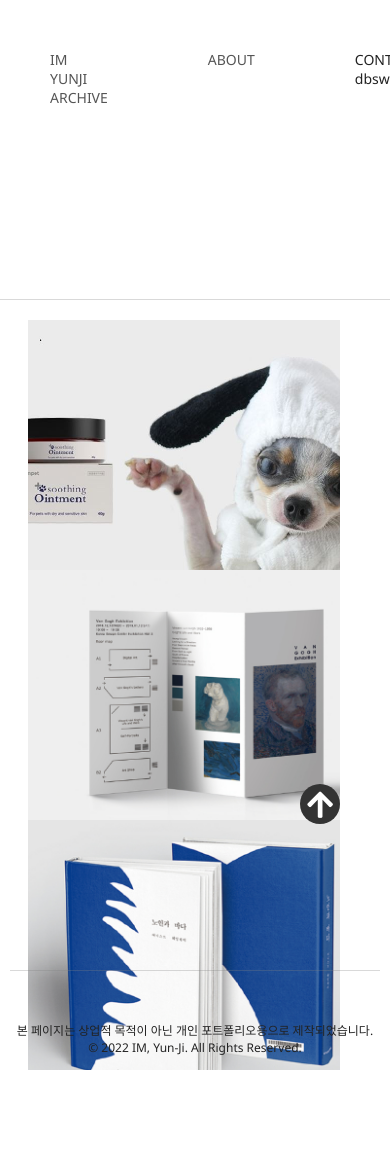
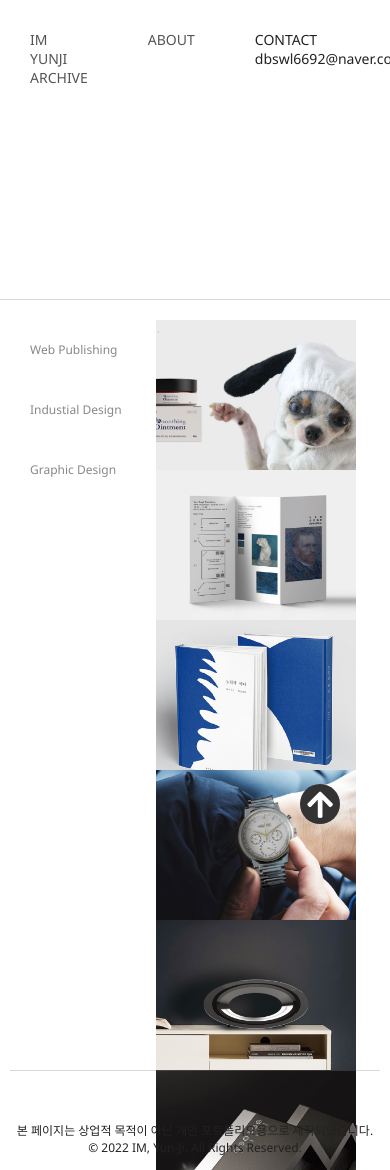
Before and after one commit to OTTLZI/portfolio, a plain HTML site: page index.html in a window 390 px wide. Before the commit the page ends 1070 px from the top, so only its background shows below. Drawn offline with Linux system fonts and the light colour scheme.

Commit message:
media queries

```diff
--- a/css/imyunji_about.css
+++ b/css/imyunji_about.css
@@ -54,7 +54,7 @@ h1 {
 }
 
 .container {
-  width: 95%;
+  width: 100%;
   overflow: hidden;
   background-color: #fff;
   border-top: 1px solid rgba(128, 128, 128, 0.336);
@@ -65,6 +65,7 @@ h1 {
 
 .container>img {
   padding-top: 50px;
+  padding-left: 50px;
   width: 500px;
   box-sizing: border-box;
 }
@@ -83,9 +84,69 @@ h1 {
   font-size: 14px;
   color: #888;
 }
-.about_txt>p{
+
+.about_txt>p {
   padding-bottom: 5px;
   font-size: 15px;
   color: #555;
   font-weight: 600;
 }
+
+/* footer영역 */
+footer {
+  width: 100%;
+  height: 100px;
+  position: relative;
+  margin-top: 300px;
+}
+
+#footerBox {
+  width: 95%;
+  border-top: 1px solid rgba(128, 128, 128, 0.3);
+  margin: 0 auto;
+  font-size: 12px;
+  text-align: center;
+}
+
+address {
+  font-style: normal;
+  margin-top: 50px;
+}
+
+/*===============미디어쿼리 tablet========================*/
+@media screen and (max-width: 1023px) {
+  .container>img {
+    padding-top: 50px;
+    padding-left: 50px;
+  }
+  footer{
+    margin-top: 100px;
+  }
+
+.about_txt {
+  font-size: 14px;
+  color: rgb(100, 100, 100);
+}
+
+.about_txt>p {
+  padding-bottom: 5px;
+  font-size: 14px;
+  color: rgb(190, 190, 190);
+  font-weight: 600;
+}
+
+}
+
+/*===============미디어쿼리 mobile========================*/
+@media screen and (max-width: 767px) {
+  .container {
+    display: block;
+  }
+  .container>img {
+    padding-top: 50px;
+    padding-left: 50px;
+  }
+  footer{
+    margin-top: 100px;
+  }
+}
--- a/css/index.css
+++ b/css/index.css
@@ -106,6 +106,7 @@ header.active .pinned_top {
   cursor: pointer;
   background-color: #fff;
   margin-left: 50px;
+  word-break: keep-all;
 }
 
 .gnb>ul>li>a {
@@ -297,9 +298,10 @@ address {
 }
 
 /*------모달창 안, 이미지 크기 조정 ------*/
-#modalContent-1-1{
+#modalContent-1-1 {
   max-width: 100%;
 }
+
 #modalContent-1-2,
 #modalContent-1-3,
 #modalContent-1-4 {
@@ -378,3 +380,102 @@ address {
   float: right;
   margin-bottom: 50px;
 }
+
+
+/*===============미디어쿼리 tablet========================*/
+@media screen and (max-width: 1023px) {
+  .top_item {
+    padding: 30px;
+  }
+
+  #side_nav {
+    width: 30%;
+  }
+
+  #right_content {
+    max-width: 70%;
+  }
+
+  .thumBtn {
+    margin-right: 30px;
+    /*높이값이 내부 컨텐츠+간격*/
+    height: 860px;
+  }
+
+  .thumBtn>li {
+    max-width: 300px;
+    max-height: 200px;
+  }
+
+  .pfThumnail {
+    width: 300px;
+    height: 200px;
+  }
+
+  .gnb {
+    font-size: 12px;
+    line-height: 60px;
+    margin-left: 30px;
+  }
+
+  footer {
+    margin-top: 550px;
+  }
+
+  .btn-close {
+    z-index: 99;
+    top: 3rem;
+    right: 3rem;
+  }
+}
+
+/*===============미디어쿼리 mobile========================*/
+@media screen and (max-width: 767px) {
+  .top_item {
+    padding: 30px;
+  }
+
+  #side_nav {
+    width: 40%;
+  }
+
+  #right_content {
+    max-width: 60%;
+  }
+
+  .thumBtn {
+    margin-right: 30px;
+    /*높이값이 내부 컨텐츠+간격*/
+    height: 700px;
+  }
+
+  .thumBtn>li {
+    max-width: 200px;
+    max-height: 150px;
+  }
+
+  .pfThumnail {
+    width: 200px;
+    height: 150px;
+  }
+
+
+  .gnb {
+    font-size: 12px;
+    line-height: 60px;
+    margin-left: 30px;
+  }
+
+  footer {
+    margin-top: 400px;
+  }
+
+  .btn-close {
+    z-index: 99;
+    top: 3rem;
+    right: 3rem;
+  }
+  .modalContent{
+    width: 100%;
+  }
+}
```
Also changed, not shown: imyunji/imyunji_about.html (+8 -0 lines).
